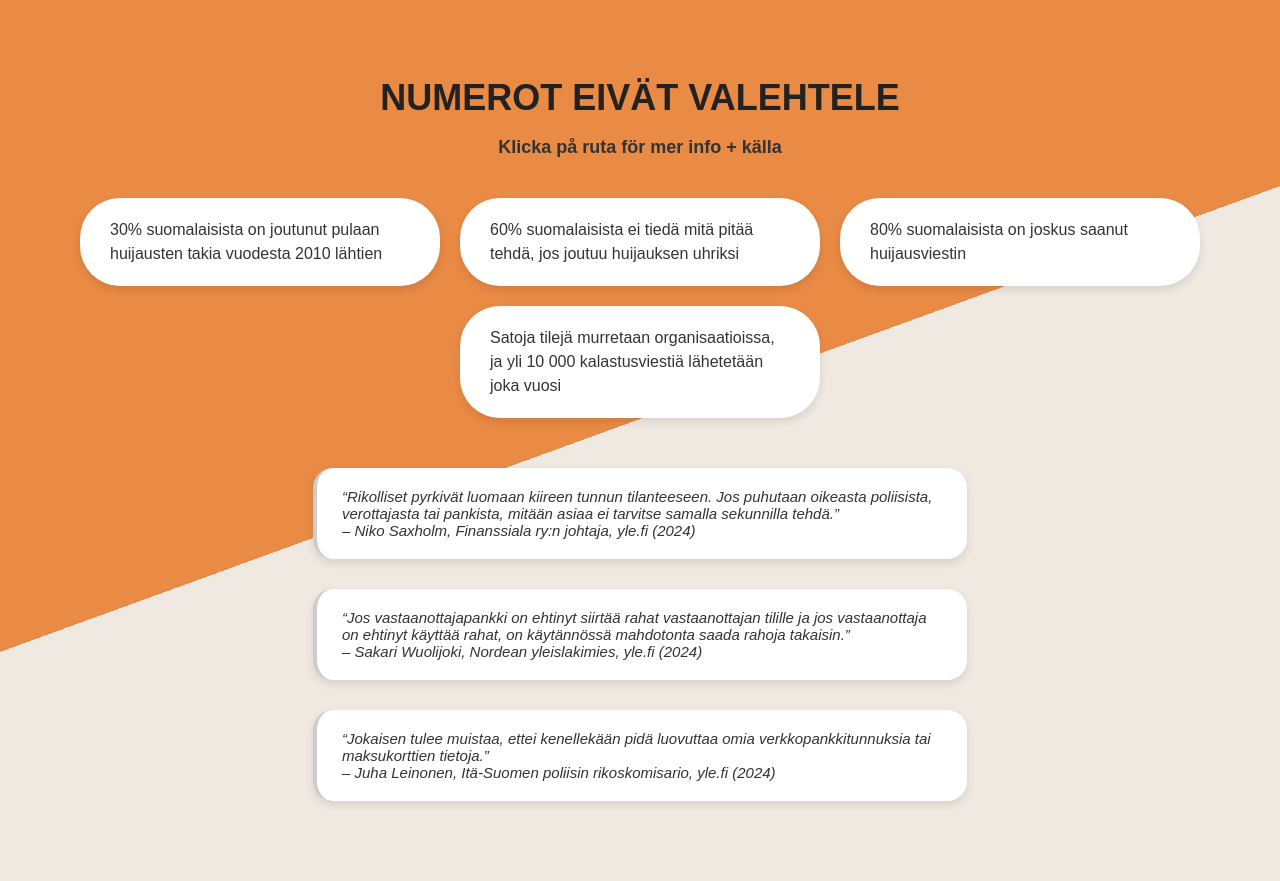
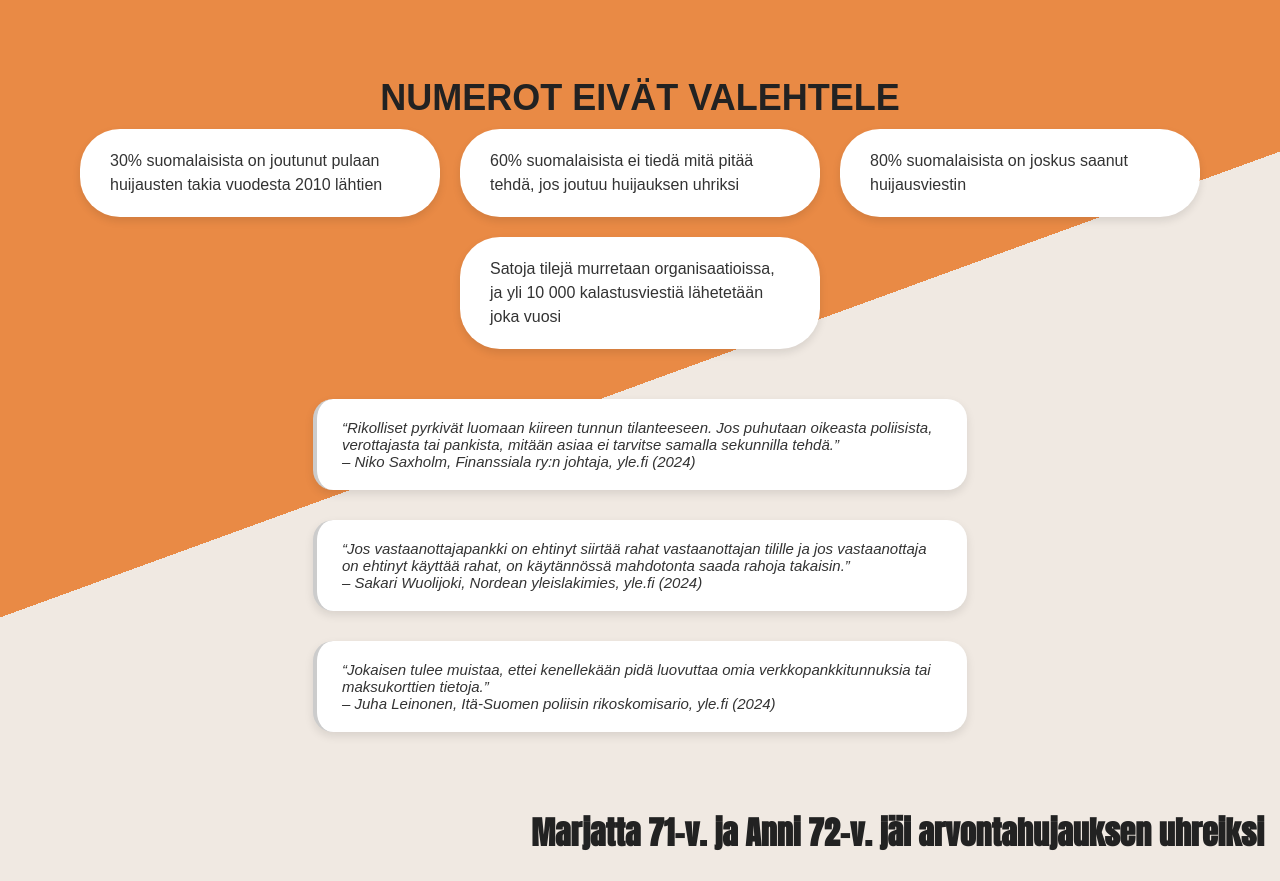
Before and after one commit to levonmaister/scamvjp2, a React (Vite) app: page / in a window 1280 px wide. Shown: the part 1480-2361 px from the top of the page. Built offline with nearby package versions, Linux system fonts and the light colour scheme.

Commit message:
"källor" text bort, navbar css

```diff
--- a/src/pages/NumerotValehtelee.jsx
+++ b/src/pages/NumerotValehtelee.jsx
@@ -5,7 +5,6 @@
   return (
     <div className="numerot-wrapper">
       <h1 className="main-title">NUMEROT EIVÄT VALEHTELE</h1>
-      <p className="subtitle">Klicka på ruta för mer info + källa</p>
 
       <div className="bubbles-container">
         <div className="bubble">30% suomalaisista on joutunut pulaan huijausten takia vuodesta 2010 lähtien</div>
--- a/src/styles/Navbar.css
+++ b/src/styles/Navbar.css
@@ -49,7 +49,7 @@
 
 }
 
-.link-button {
+.link-button{
     display: flex;
     align-items: center;
     justify-content: center;
@@ -59,6 +59,8 @@
     font: inherit;
     cursor: pointer;
     text-decoration: none;
+    padding: 0.2rem 1rem;
+    margin: 0;
 
 }
 
```
